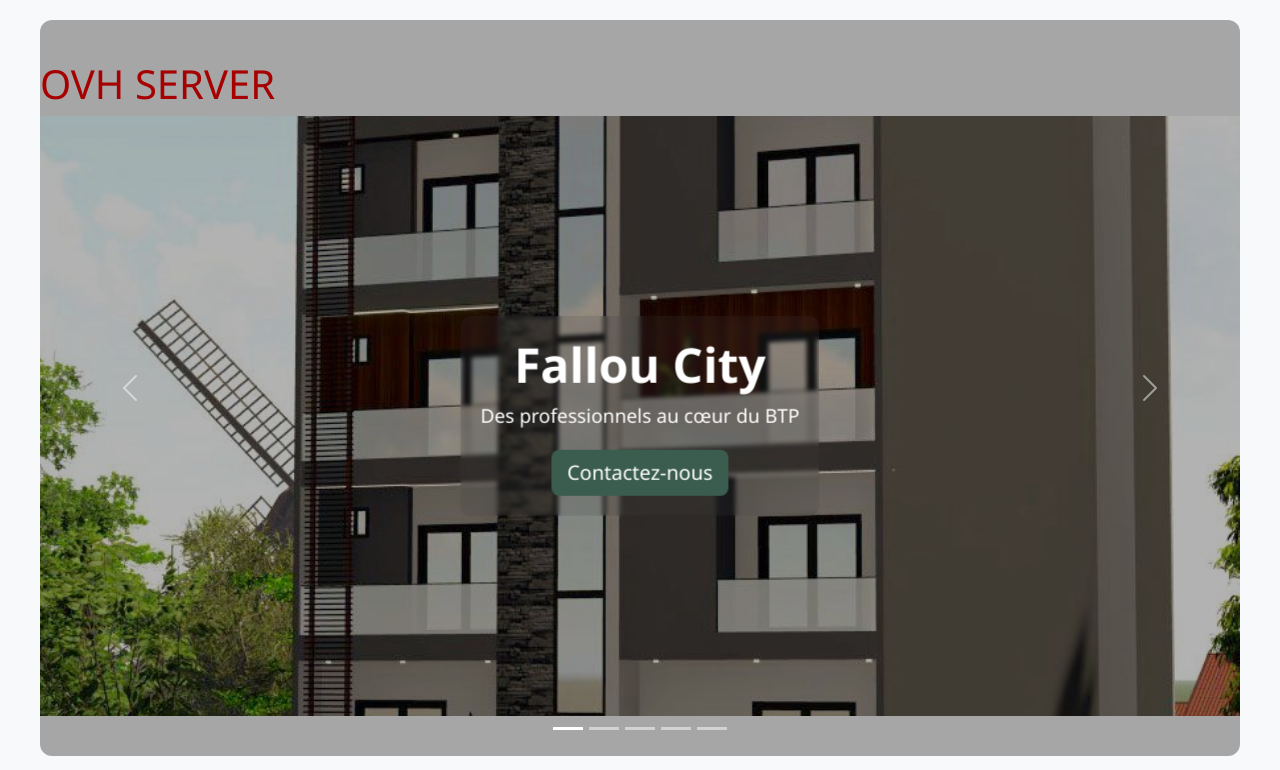
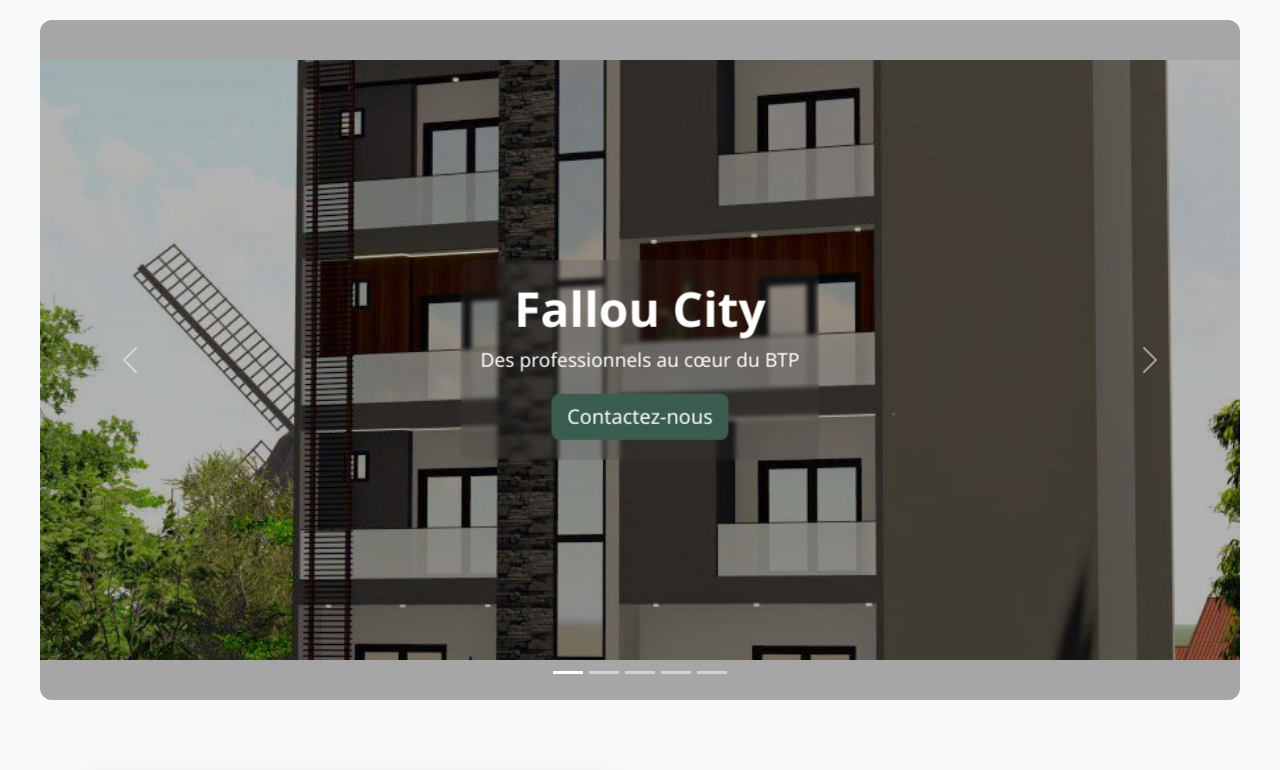
Before and after one commit to smsow76-cmd/falloucity-site, a Django app: page / in a window 1280 px wide. Shown: the part 61-831 px from the top of the page. Run offline with Django 5.2, Linux system fonts and the light colour scheme.

Commit message:
remove OVH test header

```diff
--- a/templates/index.html
+++ b/templates/index.html
@@ -5,7 +5,7 @@
 
 <!-- ===== CARROUSEL ===== -->
 <section id="heroCarousel" class="carousel slide carousel-fade" data-bs-ride="carousel">
-<h1 style="color:red;">OVH SERVER</h1>
+
   <style>
     #heroCarousel {
       position: relative;
```
